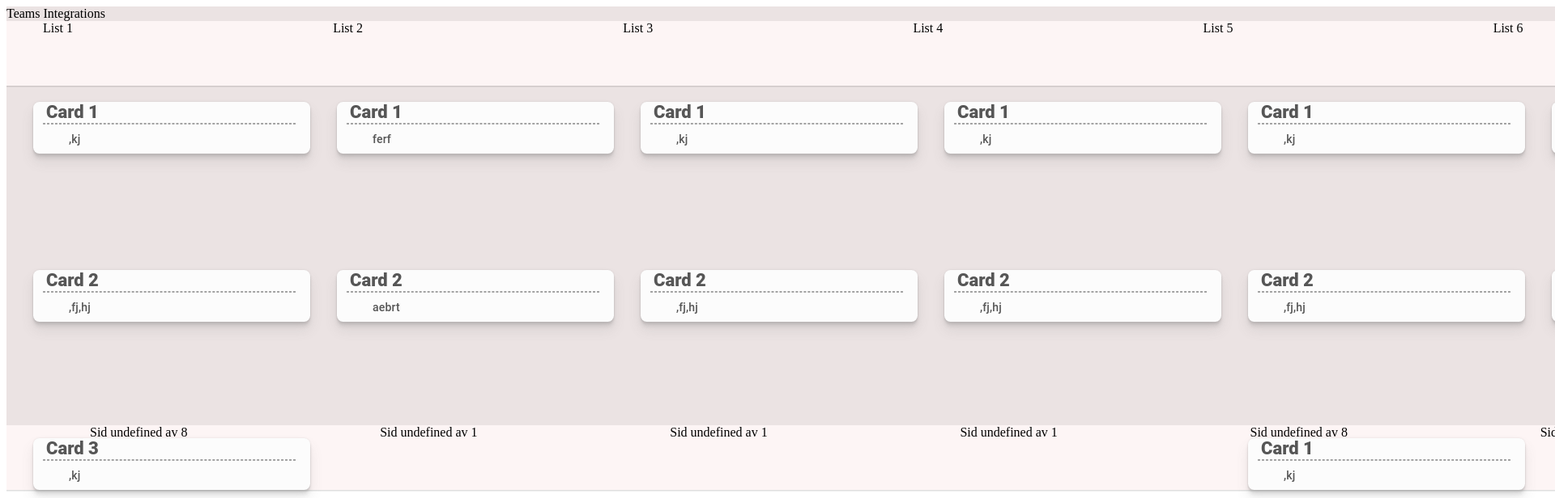
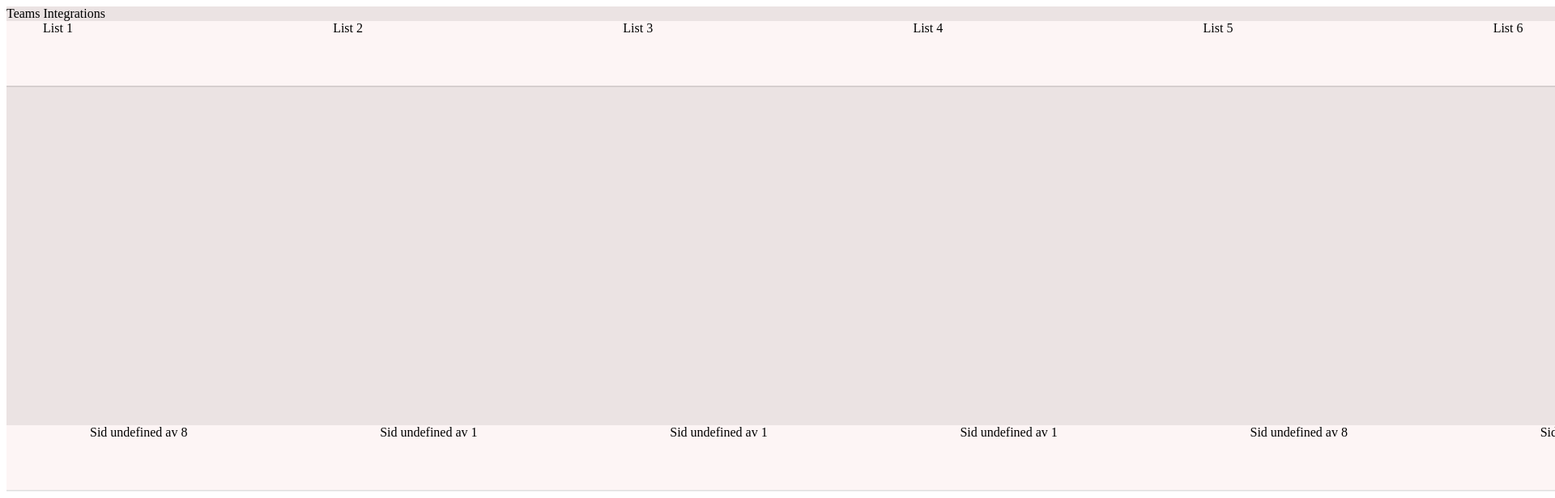
Before and after one commit to FredrikHj/TeamsIntegrations_Info-Windgets, a React (Create React App) app: page / in a window 1280 px wide. Shown: the top 616 px of the page at 81% size, 1920 px wide, since content can reach past the window. Built offline with nearby package versions, Linux system fonts and the light colour scheme.

Commit message:
Working with maxCard

```diff
--- a/src/App.js
+++ b/src/App.js
@@ -4,20 +4,23 @@ import './components/styles/App.sass';
 import { createNewInstance } from './components/data/authentication';
 import { runAxiosGet } from './components/data/axiosGet';
 import { toDoList } from './components/data/toDoList';
-import { LogLevel } from 'msal';
+import { LogLevel, UserAgentApplication } from 'msal';
 import style from './components/styles/common.sass';
 let cardBoxSpace = 40;
 let refHeightCardContainer = React.createRef();
 let heightCardBoxesArr = [];
+let currentCardPageArr = [];
+let currentShowingCard = [];
 let refHeightCardsArr = [];
-let currentCardPagArr = [];
 let listCardPagesArr = [];
 let domHeightArr = [];
 
 const App = () => {
   //const [ accessToken, setAccessToken ] = useState('');
-  const [ plannerData, updatePlannerData ] = useState(toDoList);
+  const [ toDoData ] = useState(toDoList);
+  const [ quantityCardPage, updateQuantityCardPage ] = useState(0);
   const [ footerCalc, setFooterCalc ] = useState(false);
+
   let promiseFooterArr = new Promise(success => {
     window.onload = (event) => {
       createHeightArr();
@@ -39,12 +42,12 @@ const App = () => {
   }
   */
   useEffect(() => {
-    if (!plannerData) return;
-  }, [footerCalc]);
+    if (!toDoData) return;
+  }, [quantityCardPage, footerCalc]);
 /*   console.log(accessToken);
   getAuthtoken();
   runAxiosGet( accessToken ); */
-  console.log(plannerData);
+  console.log(toDoData);
 
   let createHeightArr = () => {
     domHeightArr.push(refHeightCardContainer.current.offsetHeight);
@@ -92,25 +95,32 @@ const App = () => {
 
       for (let index = 0; index < domHeightArr[1].length; index++) {
         let cardQuantity = domHeightArr[1][index].length;
-        let maxListPages = cardQuantity/maxCardShowing;
-        let setListPage = Math.round(maxListPages);
+        let maxCardPage = cardQuantity/maxCardShowing;
+
+        //Update the card / page
+        updateQuantityCardPage(maxCardPage);
+        let setListPage = Math.round(maxCardPage);
         if (setListPage === 0) setListPage = 1;
         listCardPagesArr.push(setListPage);
       }
     }
-    let autoChangeCardPages = (setListPage) => {
-      setInterval(() => {
+    let autoChangeShowingCard = () => {
+        console.log(toDoData.toDoCards);
+
+/*       setInterval(() => {
         console.log('Sid byte :)');
 
-      }, 5000, setListPage);
+      }, 5000, ); */
     }
+    console.log(quantityCardPage);
+
   return (
     <div id="appbody">
         Teams Integrations
       <main>
         <section className="toDoHeadLineContainer">
           {
-            plannerData.map((dataLists, listNr) => {
+            toDoData.map((dataLists, listNr) => {
               return (
                 <section key={ listNr } className="toDoHeadLinesBox">
                   { dataLists.toDoHeadLine }
@@ -121,7 +131,7 @@ const App = () => {
         </section>
         <section id="toDoCardContainer" ref={ refHeightCardContainer }>
           {
-            plannerData.map((dataLists, countList) => {
+            toDoData.map((dataLists, countList) => {
               let listName = `list${countList}`;
 
               let getToDoCards = dataLists.toDoCards;
@@ -130,44 +140,49 @@ const App = () => {
 
 
               return(
+                <>
                   <section key={ countList } className="toDoCardsListContainer">
                     {
-                    getToDoCards.map((cards, cardBoxNr) => {
-                      refHeightCardsArr[countList].push(React.createRef());
-
-                      return(
-                        <>
-                          <div key={ cardBoxNr } className="toDoCardBoxes">
+                      /* currentShowingCard.map((cards, cardNr) => {
+                        <div key={ cardNr } className="toDoCardBoxes">
                           <div className="toDoCardHeadLine">{ cards.cardHedline }</div>
                           <hr></hr>
                           <div className="toDoCardHeadContent">{ cards.cardContent }</div>
                         </div>
-                          <div key={ cardBoxNr } className="toDoCardBoxes hidden" ref={ refHeightCardsArr[countList][cardBoxNr]} id={ listName }>
+                      }) */
+                    }
+                  </section>
+                  <section key={ countList } className="toDoCardsListContainer hidden">
+                    {
+                      getToDoCards.map((cards, cardNr) => {
+                        refHeightCardsArr[countList].push(React.createRef());
+
+                        return(
+                          <div key={ cardNr } className="toDoCardBoxes" ref={ refHeightCardsArr[countList][cardNr]}>
                             <div className="toDoCardHeadLine">{ cards.cardHedline }</div>
                             <hr></hr>
                             <div className="toDoCardHeadContent">{ cards.cardContent }</div>
                           </div>
-
-                        </>
                         );
 
                       })
                     }
-
                   </section>
+                </>
               );
             })
           }
+          {autoChangeShowingCard()}
         </section>
       </main>
       <footer id="toDoCardSidesContainer">
         {
-          plannerData.map((dataLists, countList) => {
+          toDoData.map((dataLists, countList) => {
             let tes = dataLists.toDoCards.length
 
             return(
               <section key={ countList } className="toDoHeadLinesBox toDoCardSides">
-                {`Sid ${currentCardPagArr[countList]} av ${listCardPagesArr[countList]}`}
+                {`Sid ${currentCardPageArr[countList]} av ${listCardPagesArr[countList]}`}
               </section>
             );
           })
--- a/src/components/styles/App.sass
+++ b/src/components/styles/App.sass
@@ -86,6 +86,7 @@
 
 .hidden
   z-index: -1
+  overflow-y: scroll
 
 .toDoCardHeadLine
   position: static
```
Lines whose indentation alone changed are shown as unchanged.
